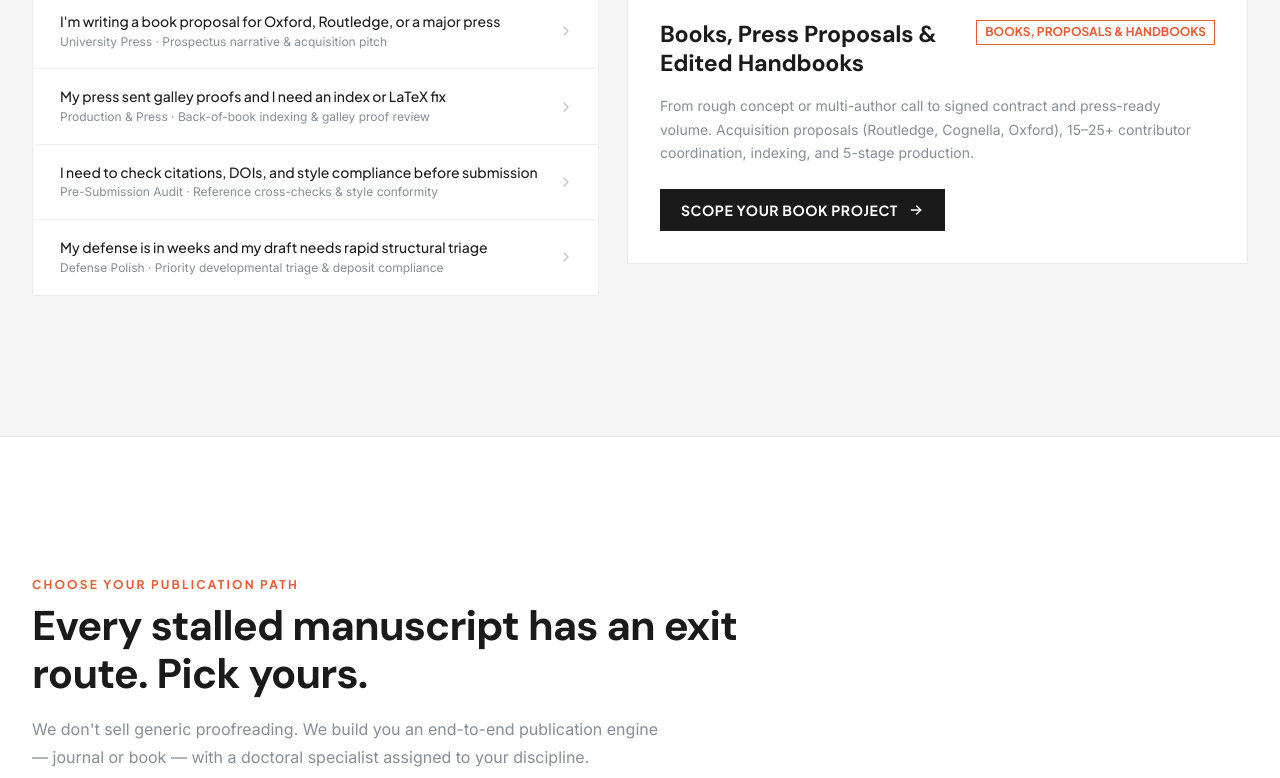
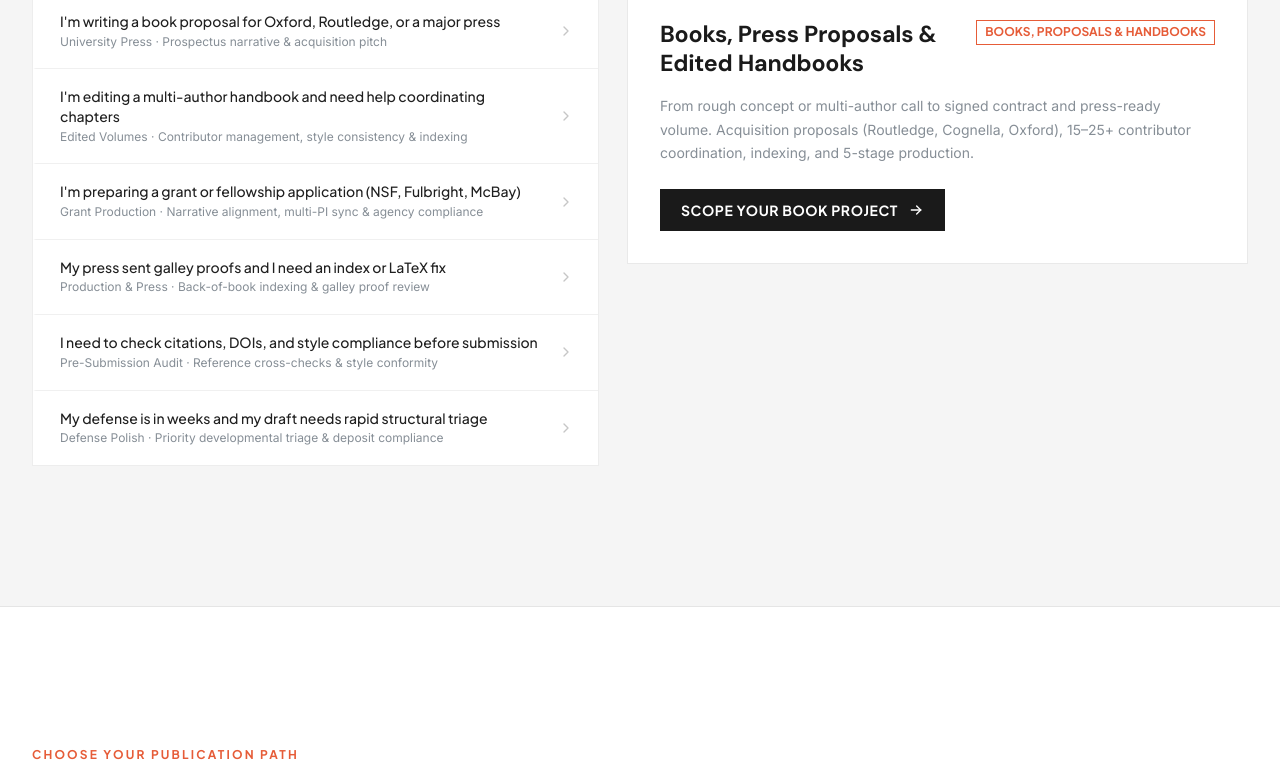
Before and after one commit to Kallias254/consulting-business, a Next.js app: page /scholarcrafted in a window 1280 px wide. Shown: the part 1520-2298 px from the top of the page. Built offline with nearby package versions, Linux system fonts and the light colour scheme.

Commit message:
copy & starting-point: remove hero jargon/em-dashes, add Grant & Edited Handbook situations to Find Your Starting Point

```diff
--- a/src/app/(frontend)/scholarcrafted/page.tsx
+++ b/src/app/(frontend)/scholarcrafted/page.tsx
@@ -172,7 +172,23 @@ const homeNeeds = [
     subLabel: 'University Press · Prospectus narrative & acquisition pitch',
     serviceIds: ['track_b'],
     recommended: 'track_b',
-    targetTrack: 'Academic Book Pipeline',
+    targetTrack: 'Books & Press Pipeline',
+  },
+  {
+    id: 'edited-handbook',
+    label: "I'm editing a multi-author handbook and need help coordinating chapters",
+    subLabel: 'Edited Volumes · Contributor management, style consistency & indexing',
+    serviceIds: ['track_b'],
+    recommended: 'track_b',
+    targetTrack: 'Books & Handbooks Pipeline',
+  },
+  {
+    id: 'grant-fellowship',
+    label: "I'm preparing a grant or fellowship application (NSF, Fulbright, McBay)",
+    subLabel: 'Grant Production · Narrative alignment, multi-PI sync & agency compliance',
+    serviceIds: ['track_c'],
+    recommended: 'track_c',
+    targetTrack: 'Grant & Fellowship Production',
   },
   {
     id: 'galley-proofs',
@@ -180,7 +196,7 @@ const homeNeeds = [
     subLabel: 'Production & Press · Back-of-book indexing & galley proof review',
     serviceIds: ['track_b'],
     recommended: 'track_b',
-    targetTrack: 'Academic Book Pipeline',
+    targetTrack: 'Books & Press Pipeline',
   },
   {
     id: 'citations-mess',
@@ -216,6 +232,13 @@ const homeServices: Record<string, {
     desc: 'From rough concept or multi-author call to signed contract and press-ready volume. Acquisition proposals (Routledge, Cognella, Oxford), 15–25+ contributor coordination, indexing, and 5-stage production.',
     link: '/order?track=b',
     cta: 'Scope Your Book Project',
+  },
+  track_c: {
+    badge: 'GRANTS & FELLOWSHIPS',
+    title: 'Grant & Fellowship Production',
+    desc: 'For Principal Investigators and faculty fellows facing hard submission cutoffs. Narrative alignment to reviewer rubrics, multi-PI synchronization, agency formatting, and W-9 institutional invoicing.',
+    link: '/order?type=grant',
+    cta: 'Scope Your Grant Project',
   },
 }
 
@@ -260,7 +283,7 @@ function TwoOutcomeTracksSection({ active }: { active: Record<string, string> })
               Every stalled manuscript has an exit route. Pick yours.
             </Title>
             <Text size="md" mt="md" c="dimmed" lh={1.75} style={{ maxWidth: '64ch' }}>
-              We don't sell generic proofreading. We build you an end-to-end publication engine — journal or book — with a doctoral specialist assigned to your discipline.
+              Select the pathway that matches your project: peer-reviewed journals, books and edited handbooks, or grant and fellowship production.
             </Text>
           </Box>
 
@@ -445,7 +468,7 @@ function FacultyScopingBanner({ active }: { active: Record<string, string> }) {
                 letterSpacing: '-0.02em',
               }}
             >
-              Clarity on scope, deliverables, and schedule—within 24 hours.
+              Clarity on scope, deliverables, and schedule within 24 hours.
             </Title>
 
             <Text size="sm" style={{ color: 'rgba(255,255,255,0.78)' }} lh={1.7}>
@@ -1088,7 +1111,7 @@ export default function ScholarCraftedLanding() {
                 </Title>
 
                 <p style={{ margin: 0, fontSize: 'clamp(0.95rem, 1.8vw, 1.1rem)', lineHeight: 1.7, color: 'rgba(255,255,255,0.82)', maxWidth: '56ch' }}>
-                  Substantive manuscript architecture, thesis-to-journal conversion, and publisher compliance — delivered with 100% Track Changes by doctoral specialists in your discipline.
+                  From journal articles and R&amp;R rebuttals to press book proposals, edited handbooks, and research grants. Faculty-directed production built to get your work published.
                 </p>
 
                 {/* Buttons — side-by-side with shorter labels */}
```
